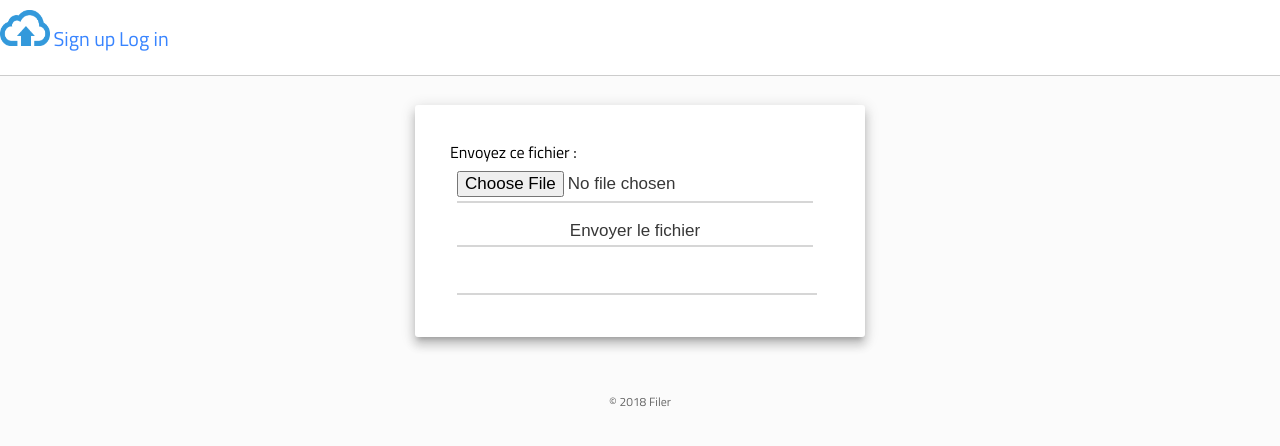
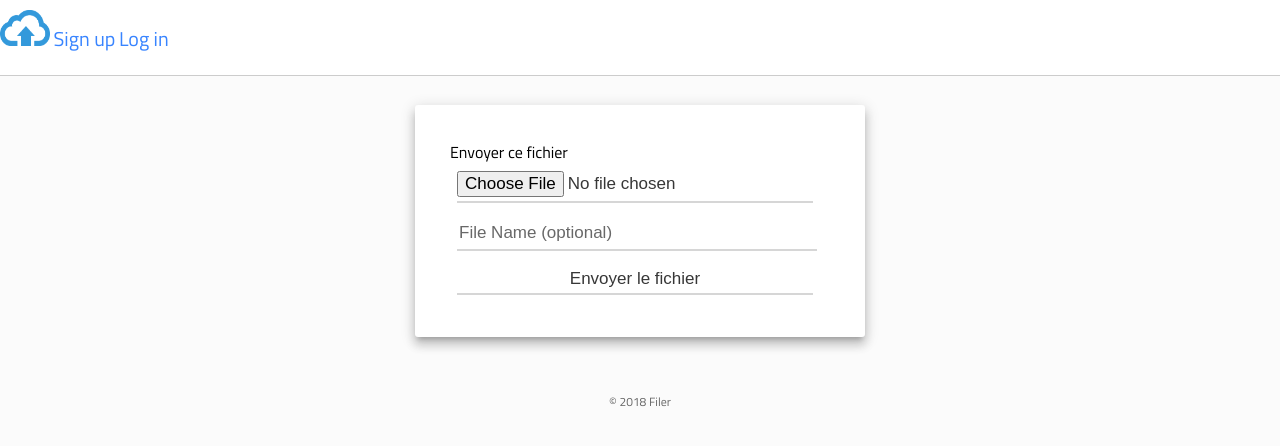
Before and after one commit to askemeline/filerfinal, a PHP site: template views/upload.html.twig in a window 1280 px wide. Shown: the top 446 px of the page. Run offline with PHP 8.4, Linux system fonts and the light colour scheme; the template is opened without the code that fills it, so the values that code supplies are empty; a stand-in replaces the project's code that opens the database connection; some libraries are stand-ins or nearby versions.

Commit message:
Fixed UI

```diff
--- a/views/upload.html.twig
+++ b/views/upload.html.twig
@@ -8,8 +8,9 @@
         <!-- MAX_FILE_SIZE doit précéder le champ input de type file -->
         <input type="hidden" name="MAX_FILE_SIZE" value="3000000000"/>
         <!-- Le nom de l'élément input détermine le nom dans le tableau $_FILES -->
-        Envoyez ce fichier : <input name="userfile" type="file" />
+        <label for="file">Envoyer ce fichier</label>
+        <input name="userfile" type="file" id="file"/>
+        <input type="text" name="name" placeholder="File Name (optional)">
         <input type="submit" value="Envoyer le fichier" />
-        <input type="text" name="newname">
     </form>
 {% endblock %}
```
